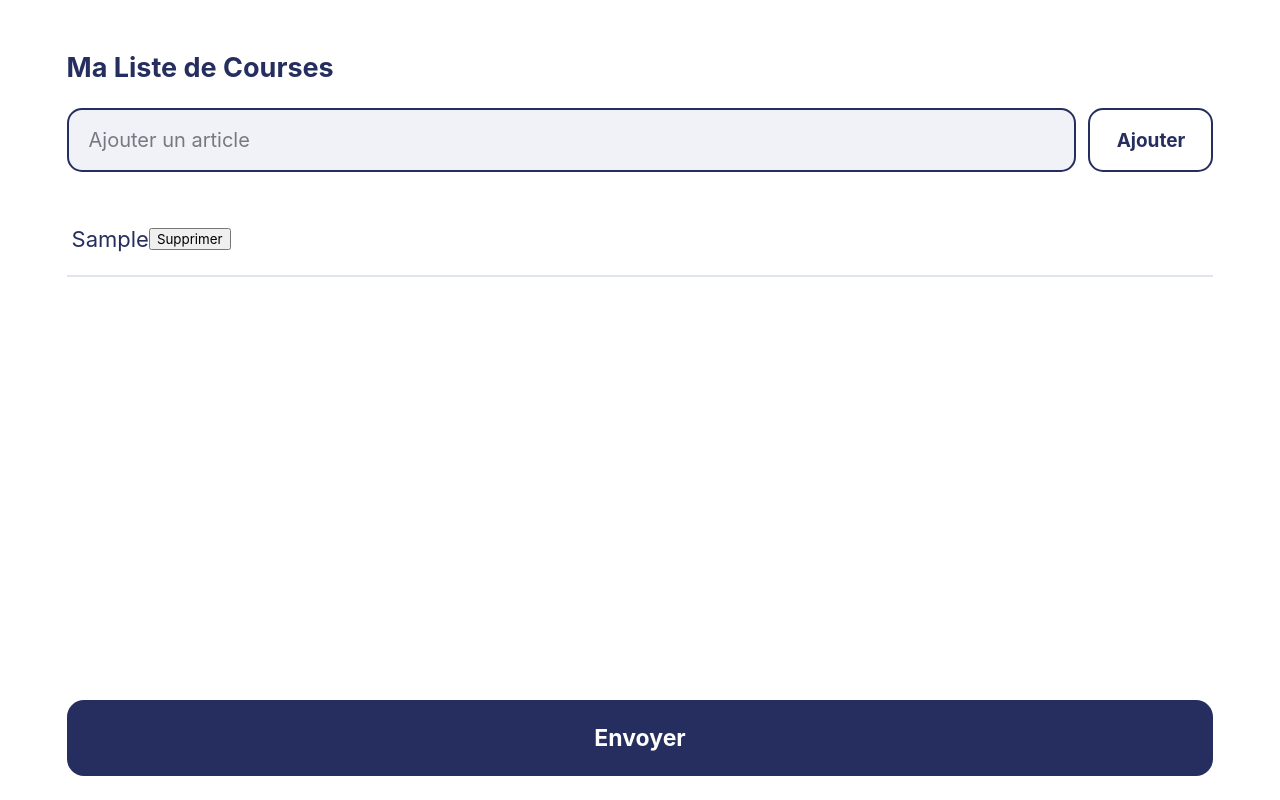
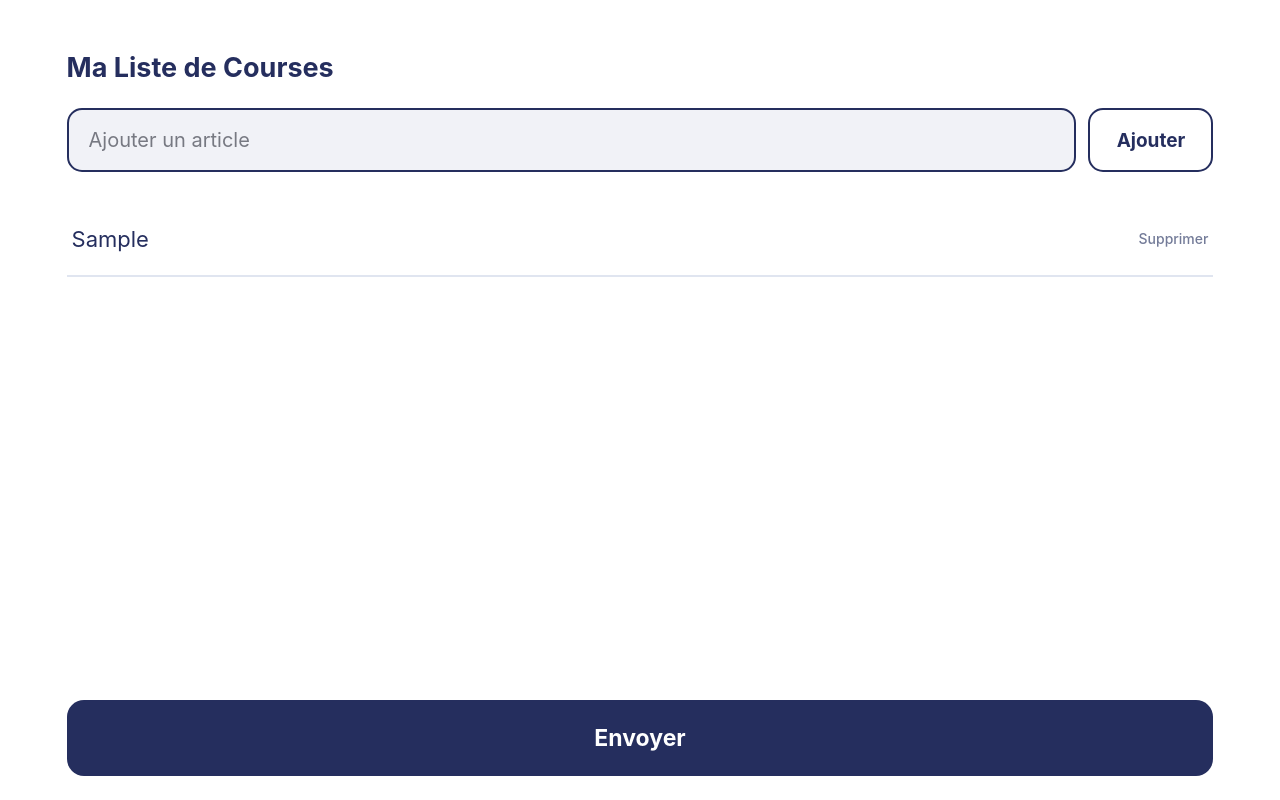
Before and after one commit to nkcvanessa-afk/liste-courses-iphone, a plain HTML site: page index.html in a window 1280 px wide. Both pictures are taken after typing "Sample" into the empty fields and a click on the button "Ajouter". Drawn offline with Linux system fonts and the light colour scheme.

Commit message:
Update styles.css

```diff
--- a/styles.css
+++ b/styles.css
@@ -62,12 +62,25 @@ button { font-family: inherit; cursor: pointer; -webkit-tap-highlight-color: tra
   min-height: 75px;
   display: flex;
   align-items: center;
+  justify-content: space-between;
+  gap: 12px;
   padding: 0 5px;
   border-bottom: 2px solid var(--line);
   font-size: 22px;
   line-height: 1.3;
   overflow-wrap: anywhere;
 }
+.item-label { min-width: 0; }
+.delete-button {
+  flex: 0 0 auto;
+  padding: 8px 0 8px 8px;
+  border: 0;
+  background: transparent;
+  color: #737b98;
+  font-size: 14px;
+  font-weight: 500;
+}
+.delete-button:active { color: var(--ink); }
 .send-button {
   width: 100%;
   min-height: 76px;
```
